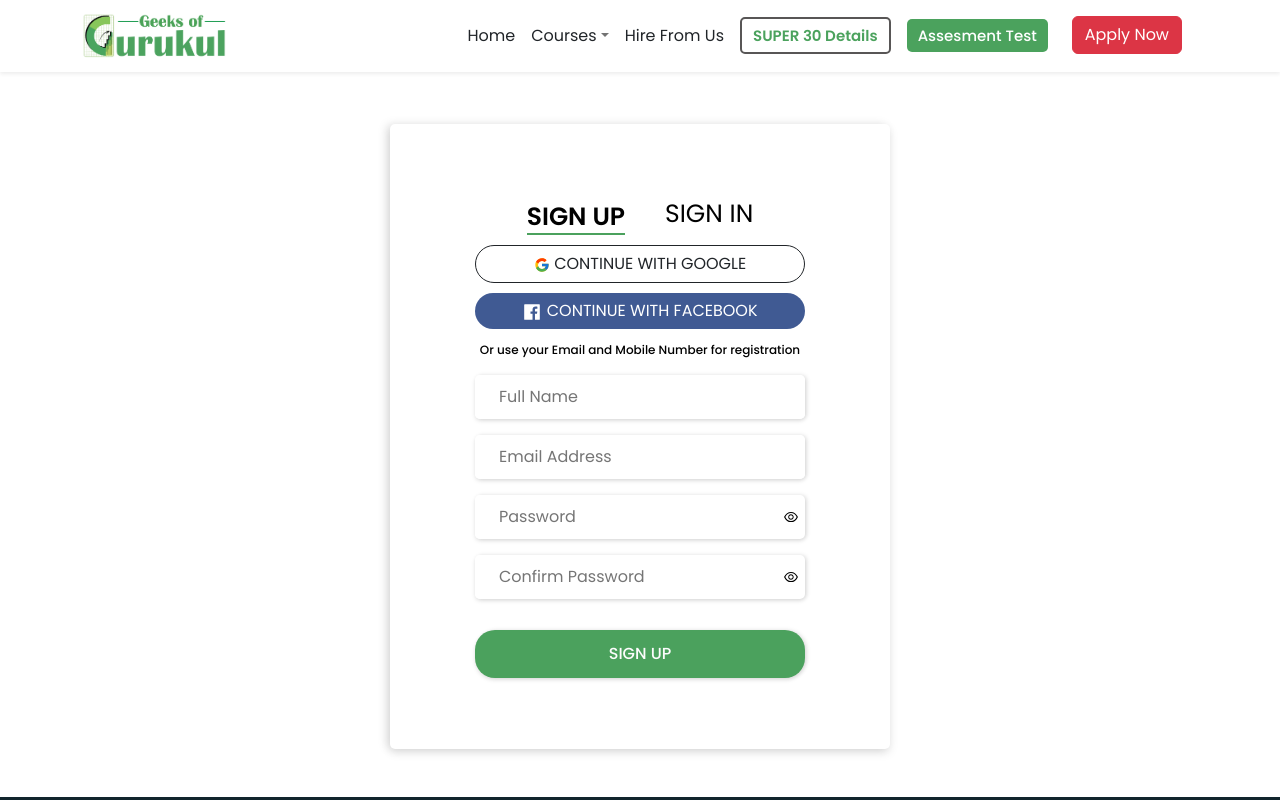
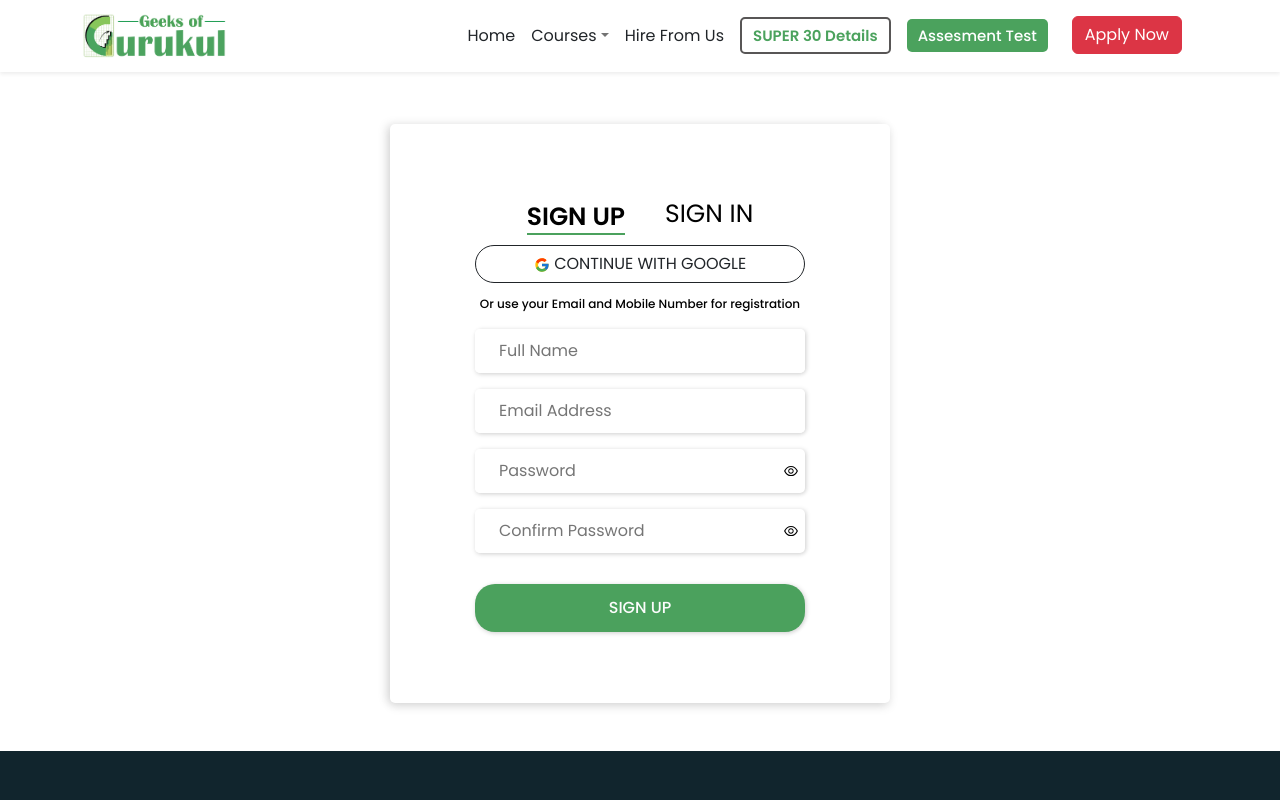
Before and after one commit to KhalidMimMuzahid/gog-main-react-app-client-side, a React (Create React App) app: page /signup in a window 1280 px wide. Shown: the top 800 px of the page. Built offline with nearby package versions, Linux system fonts and the light colour scheme; no server answers.

Commit message:
sign up erreor solved

```diff
--- a/src/components/shared/login/Login.jsx
+++ b/src/components/shared/login/Login.jsx
@@ -308,7 +308,7 @@ const Login = () => {
                     <FcGoogle /> <span>CONTINUE WITH GOOGLE</span>
                   </button>
                 </div>
-                <div className="button-google-custom">
+                {/* <div className="button-google-custom">
                   <button
                     className="btn-customize btn-fabecbook btn btn-outline"
                     onClick={handleFaceboolSignin}
@@ -316,7 +316,7 @@ const Login = () => {
                   >
                     <AiFillFacebook /> <span>CONTINUE WITH FACEBOOK</span>
                   </button>
-                </div>
+                </div> */}
                 {/* <div className='button-google-custom'>
                   <button className="btn-customize btn-github btn btn-outline" onClick={handlegitHubSignin} style={{ width: "100%", borderRadius: "30px" }}>
                     <AiFillGithub /> <span>CONTINUE WITH GITHUB</span>
--- a/src/components/shared/signUp/SignUp.jsx
+++ b/src/components/shared/signUp/SignUp.jsx
@@ -182,7 +182,7 @@ const SignUp = () => {
                 role: "student",
               };
               toast.success("Successfully registered.");
-              saveUser(userBasicDetails);
+              saveUserForGoogleSignUp(userBasicDetails);
             }
           });
         // saveUser(user.displayName, user.email);
@@ -243,29 +243,29 @@ const SignUp = () => {
   // }
 
   // for facebook signin
-  const handleFaceboolSignin = () => {
-    setSignUPError("");
-    FaceboolSignin()
-      .then((result) => {
-        const user = result.user;
-        //console.log("Facebook user: ", user);
-        //saveUser(user.displayName, user.email);
-        //toast.success("Successfully logged in");
-        setLoading(false);
-        navigate(`/phone-sign-up?targetPath=${from}`);
-        //navigate("/signup/auto-name-fill");
-        //navigate(from, { replace: true });
-      })
-      .catch((error) => {
-        // console.error(error);
-        // console.log("error.messagessssssssss", error.message);
-        setSignUPError(
-          error.message === "Firebase: Error (auth/popup-closed-by-user)."
-            ? "Auth/Popup has been closed by you"
-            : error.message
-        );
-      });
-  };
+  // const handleFaceboolSignin = () => {
+  //   setSignUPError("");
+  //   FaceboolSignin()
+  //     .then((result) => {
+  //       const user = result.user;
+  //       //console.log("Facebook user: ", user);
+  //       //saveUser(user.displayName, user.email);
+  //       //toast.success("Successfully logged in");
+  //       setLoading(false);
+  //       navigate(`/phone-sign-up?targetPath=${from}`);
+  //       //navigate("/signup/auto-name-fill");
+  //       //navigate(from, { replace: true });
+  //     })
+  //     .catch((error) => {
+  //       // console.error(error);
+  //       // console.log("error.messagessssssssss", error.message);
+  //       setSignUPError(
+  //         error.message === "Firebase: Error (auth/popup-closed-by-user)."
+  //           ? "Auth/Popup has been closed by you"
+  //           : error.message
+  //       );
+  //     });
+  // };
 
   // email verification send
   const handleEmailVerification = () => {
@@ -294,6 +294,25 @@ const SignUp = () => {
         // navigate(`/phone-sign-up?targetPath=${from}`);
       });
   };
+  const saveUserForGoogleSignUp = (userBasicDetails) => {
+    fetch("https://geeks-of-gurukul-server-side.vercel.app/usersbasics", {
+      method: "POST",
+      headers: {
+        "content-type": "application/json",
+      },
+      body: JSON.stringify(userBasicDetails),
+    })
+      .then((res) => res.json())
+      .then((data) => {
+        //console.log("save user", data);
+        //navigate('/');
+
+        // navigate(from, { replace: true });
+
+
+        navigate(`/phone-sign-up?targetPath=${from}`);
+      });
+  };
 
   return (
     <div className="sing-up">
@@ -319,7 +338,7 @@ const SignUp = () => {
                       <FcGoogle /> <span>CONTINUE WITH GOOGLE</span>
                     </button>
                   </div>
-                  <div className="button-google-custom">
+                  {/* <div className="button-google-custom">
                     <button
                       className="btn-customize btn-fabecbook btn btn-outline"
                       onClick={handleFaceboolSignin}
@@ -327,7 +346,7 @@ const SignUp = () => {
                     >
                       <AiFillFacebook /> <span>CONTINUE WITH FACEBOOK</span>
                     </button>
-                  </div>
+                  </div> */}
                   {/* <div className='button-google-custom'>
                     <button className="btn-customize btn-github btn btn-outline" onClick={handlegitHubSignin} style={{ width: "100%", borderRadius: "30px" }}>
                       <AiFillGithub /> <span>CONTINUE WITH GITHUB</span>
```
Also changed, not shown: 3 other files (tests, documents, lock files or other folders).
